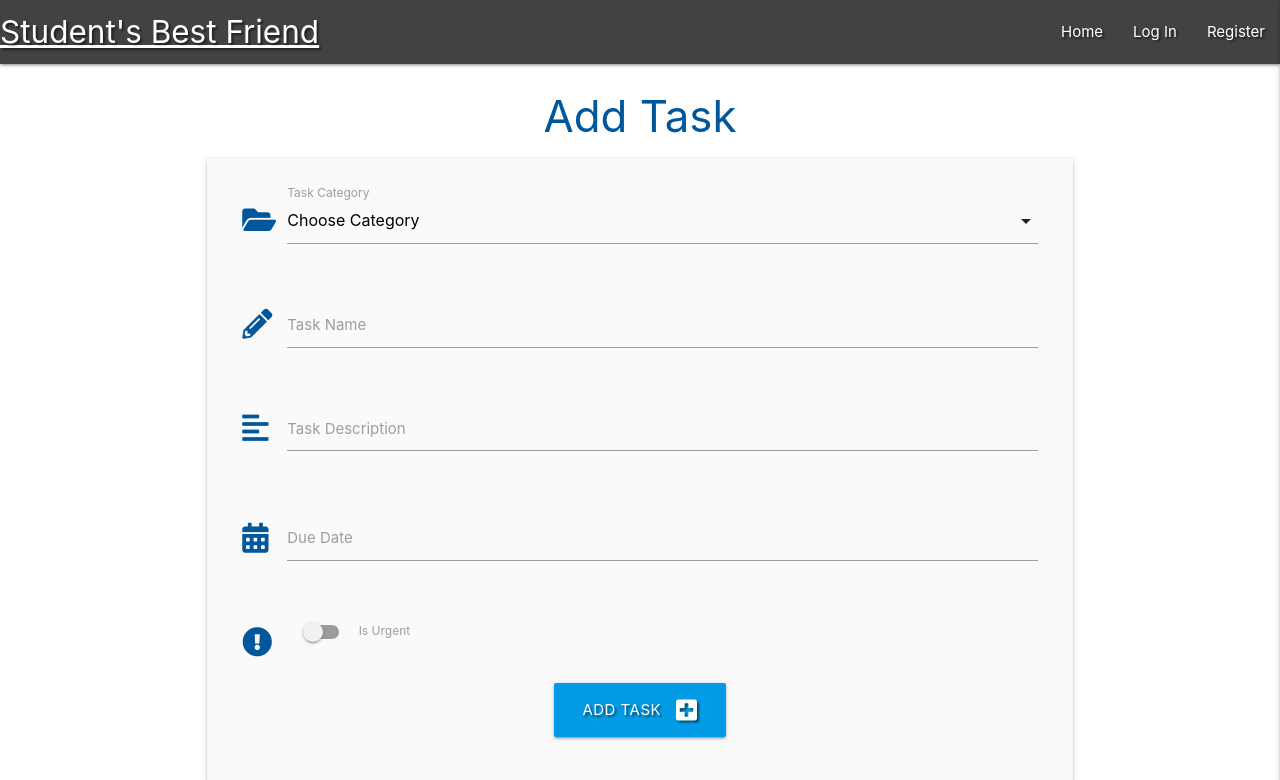
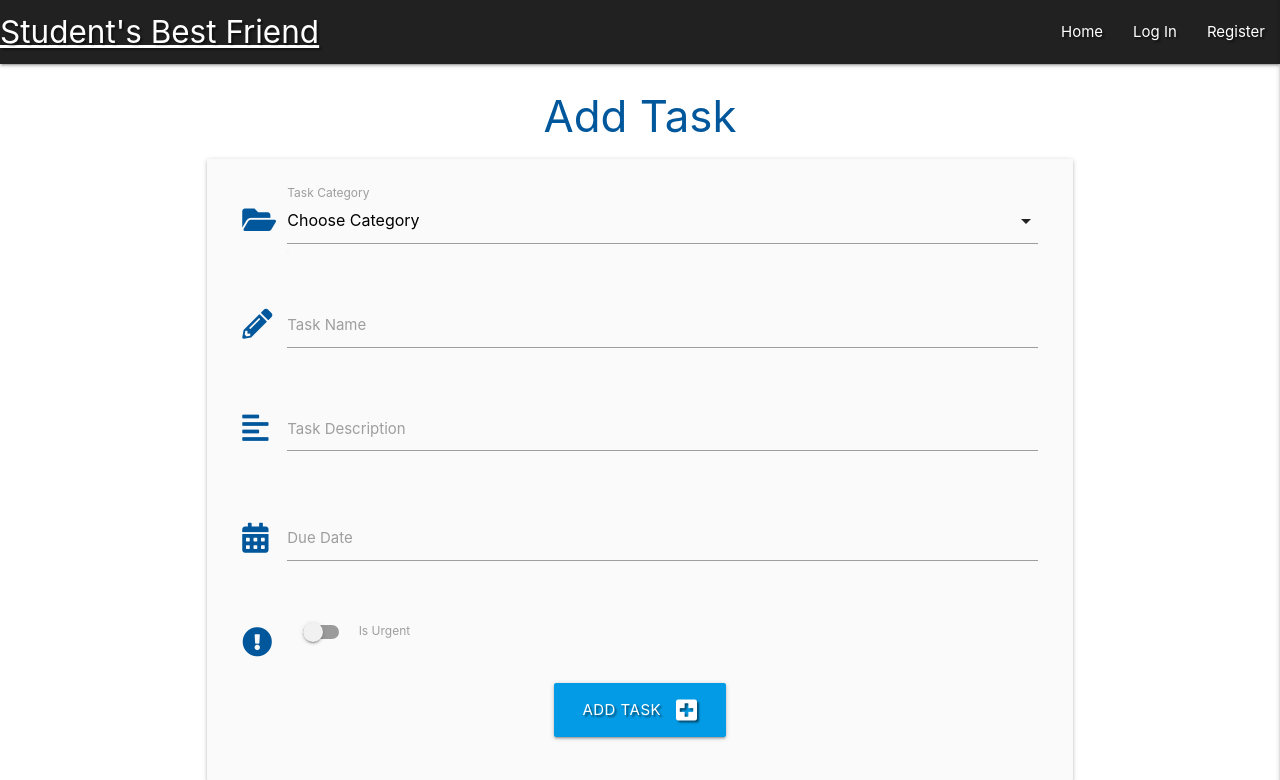
Before and after one commit to AngelArgirov/My-third-project-msp3, a Flask app: page /add_task in a window 1280 px wide. Shown: the top 780 px of the page. Run offline with Flask 2, Linux system fonts and the light colour scheme; data that the repository does not hold is empty; some libraries are stand-ins or nearby versions.

Commit message:
Update base.html

```diff
--- a/templates/base.html
+++ b/templates/base.html
@@ -16,7 +16,7 @@
 
 	<header>
         <!-- top navbar -->
-		<nav class="nav-extended text-shadow grey darken-3">
+		<nav class="nav-extended text-shadow grey darken-4">
 			<div class="nav-wrapper">
 				<a href="{{ url_for('get_tasks') }}" class="brand-logo">Student's Best Friend</a>
 				<a href="#" data-target="mobile-demo" class="sidenav-trigger right"><i class="fas fa-bars"></i></a>
```
